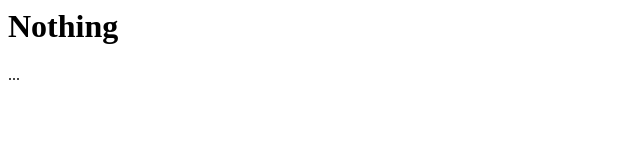
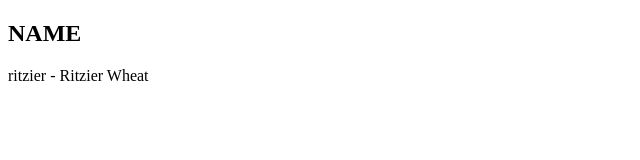
Before and after one commit to Ritzier/ritzier.github.io, a plain HTML site: page index.html in a window 1280 px wide. Shown: the whole page, without its empty margins (0-640 px from the left). Drawn offline with Linux system fonts and the light colour scheme.

Commit message:
feat: add `style.css` and modify `index.html`

```diff
--- a/index.html
+++ b/index.html
@@ -1,2 +1,17 @@
-<h1>Nothing</h1>
-<p>...</p>
+<!doctype html>
+<html>
+    <head>
+        <meta charset="UTF-8" />
+        <link rel="stylesheet" href="./style.css" />
+    </head>
+    <body>
+        <div class="container main">
+            <div class="section">
+                <h2>NAME</h2>
+                <div>
+                    <p>ritzier - Ritzier Wheat</p>
+                </div>
+            </div>
+        </div>
+    </body>
+</html>
--- /dev/null
+++ b/style.css
@@ -0,0 +1,3 @@
+* {
+    background-color: dark;
+}
```
